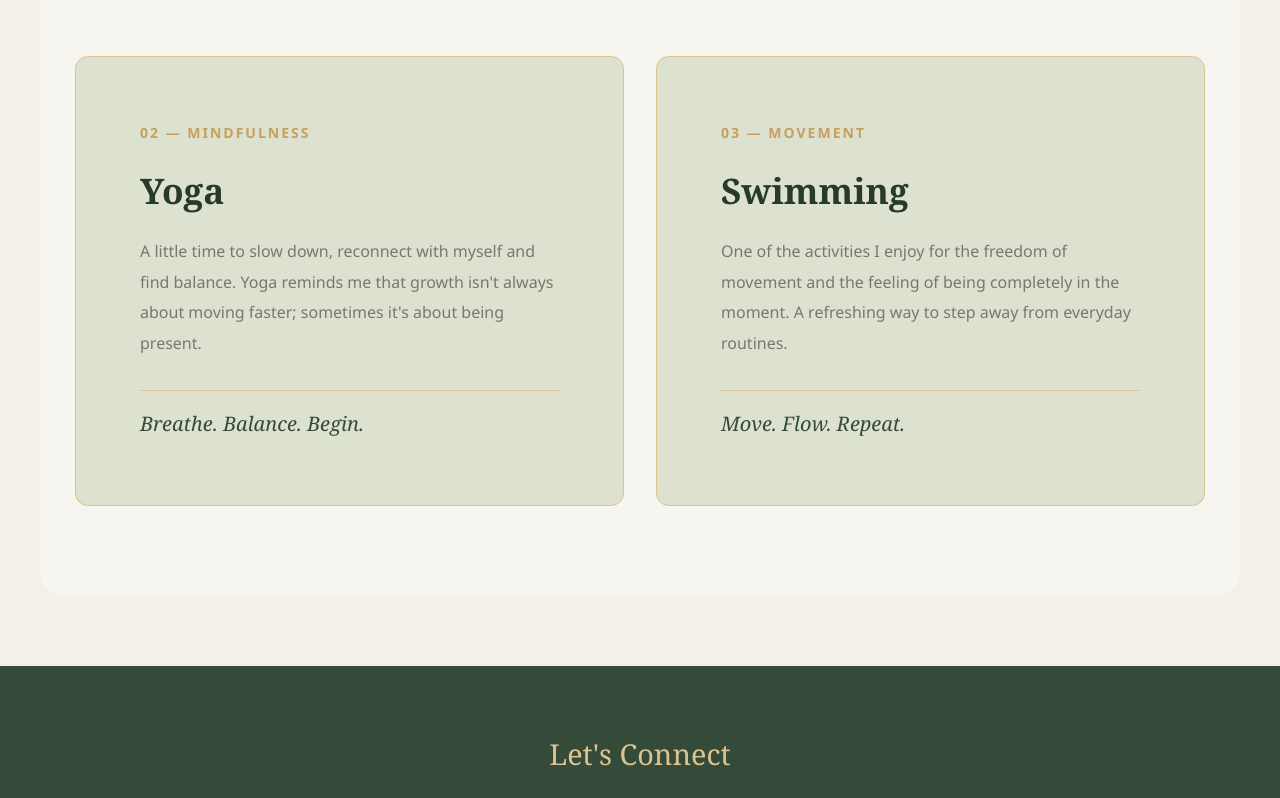
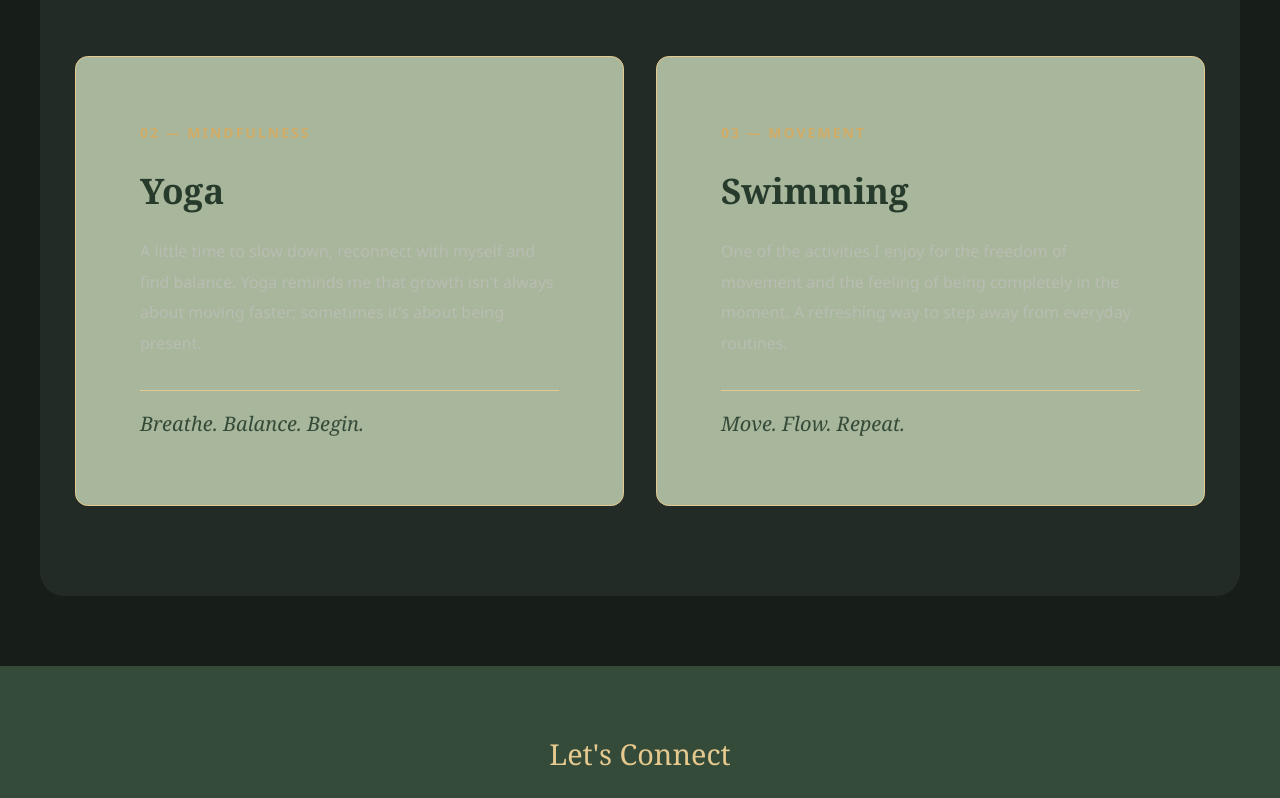
Before and after one commit to Varsha-commuri/Profile_Website, a plain HTML site: page index.html in a window 1280 px wide. Shown: the part 7108-7906 px from the top of the page. Drawn offline with Linux system fonts and the light colour scheme.

Commit message:
Add dark theme using CSS variables

```diff
--- a/css/theme.css
+++ b/css/theme.css
@@ -1,38 +1,38 @@
 
 /* =========================================
-   VARSHA COMMURI - WEBSITE THEME
-   SAGE GREEN | IVORY | ANTIQUE GOLD
+   VARSHA COMMURI - DARK WEBSITE THEME
+   CHARCOAL | FOREST GREEN | ANTIQUE GOLD
 ========================================= */
 
 :root {
 
     /* Main colours */
-    --color-background: #F2F0E7;
-    --color-surface: #F7F5EF;
-    --color-surface-light: #E7E8D9;
+    --color-background: #171D19;
+    --color-surface: #222B25;
+    --color-surface-light: #303B32;
 
     /* Green palette */
-    --color-sage: #AEB99B;
-    --color-sage-light: #DDE1CF;
+    --color-sage: #84977D;
+    --color-sage-light: #A8B69B;
     --color-forest: #354B39;
     --color-forest-dark: #263B2B;
 
     /* Gold palette */
-    --color-accent: #C5A15D;
-    --color-gold-light: #DCC38F;
-    --color-gold-dark: #94733D;
+    --color-accent: #D2AD68;
+    --color-gold-light: #E5C98F;
+    --color-gold-dark: #B18A48;
 
     /* Text colours */
-    --color-primary: #354236;
-    --color-secondary: #77796D;
+    --color-primary: #F2F0E7;
+    --color-secondary: #B8BDB3;
     --color-light-text: #F7F5EF;
 
     /* Hero colours */
-    --hero-sage: #AEB99B;
-    --hero-ivory: #F7F5EF;
-    --hero-text: #354236;
-    --hero-muted: #77796D;
-    --hero-accent: #B18A48;
+    --hero-sage: #84977D;
+    --hero-ivory: #222B25;
+    --hero-text: #F7F5EF;
+    --hero-muted: #C0C7BC;
+    --hero-accent: #D2AD68;
 
     /* Typography */
     --font-primary: 'Segoe UI', sans-serif;
@@ -62,14 +62,14 @@
     --transition-speed: 0.3s;
 
     /* Shadows and transparent colours */
-    --shadow-navigation: 0 3px 15px rgba(38, 59, 43, 0.12);
-    --shadow-card: 0 5px 18px rgba(53, 75, 57, 0.06);
-    --shadow-card-hover: 0 15px 30px rgba(53, 75, 57, 0.13);
-    --shadow-image: 0 8px 22px rgba(38, 59, 43, 0.15);
-    --shadow-menu: 0 8px 20px rgba(0, 0, 0, 0.08);
+    --shadow-navigation: 0 3px 15px rgba(0, 0, 0, 0.35);
+    --shadow-card: 0 5px 18px rgba(0, 0, 0, 0.20);
+    --shadow-card-hover: 0 15px 30px rgba(0, 0, 0, 0.35);
+    --shadow-image: 0 8px 22px rgba(0, 0, 0, 0.30);
+    --shadow-menu: 0 8px 20px rgba(0, 0, 0, 0.30);
 
-    --border-gold: rgba(197, 161, 93, 0.35);
-    --border-gold-light: rgba(197, 161, 93, 0.25);
-    --border-hero: rgba(197, 161, 93, 0.3);
+    --border-gold: rgba(210, 173, 104, 0.40);
+    --border-gold-light: rgba(210, 173, 104, 0.25);
+    --border-hero: rgba(210, 173, 104, 0.35);
 
 }
```
